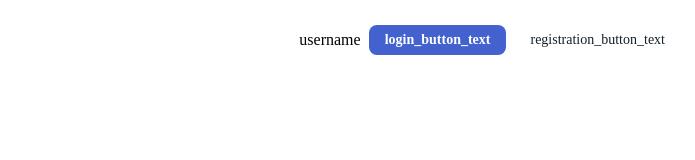
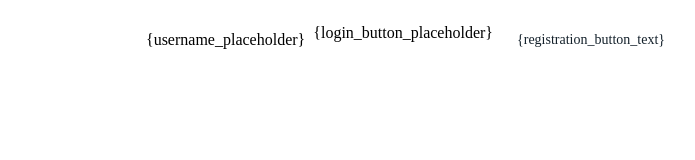
Before and after one commit to softeerbootcamp4th/be-was-2024, a plain HTML site: page src/main/resources/static/index.html in a window 1280 px wide. Shown: the top 160 px of the page, 484-1179 px from the left. Drawn offline with Linux system fonts and the light colour scheme.

Commit message:
[mod] 로그인 상태에 따라 글쓰기 버튼이 하단에 생성되도록 수정

```diff
--- a/src/main/resources/static/index.html
+++ b/src/main/resources/static/index.html
@@ -13,14 +13,12 @@
     <a href="/"><img src="./img/signiture.svg" /></a>
     <ul class="header__menu">
       <li class="header__menu__item">
-        <p class="user-name">username</p>
+        {username_placeholder}
       </li>
+      {login_button_placeholder}
       <li class="header__menu__item">
-        <a class="btn btn_contained btn_size_s" href="login_button_href">login_button_text</a>
-      </li>
-      <li class="header__menu__item">
-        <a class="btn btn_ghost btn_size_s" href="registration_button_href">
-          registration_button_text
+        <a class="btn btn_ghost btn_size_s" href="{registration_button_href}">
+          {registration_button_text}
         </a>
       </li>
     </ul>
@@ -132,9 +130,7 @@
             이전 글
           </a>
         </li>
-        <li class="nav__menu__item">
-          <a class="btn btn_ghost btn_size_m">댓글 작성</a>
-        </li>
+        {post_button_placeholder}
         <li class="nav__menu__item">
           <a class="nav__menu__item__btn" href="">
             다음 글
```
